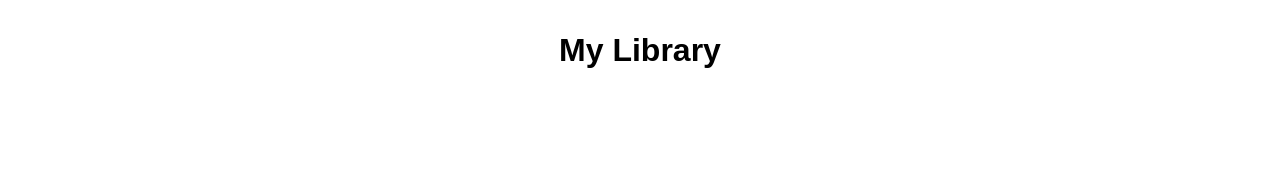
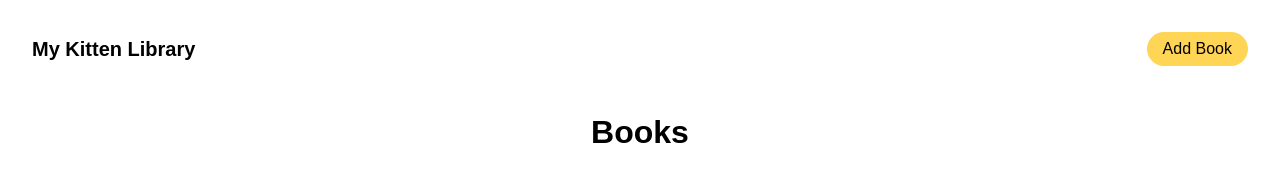
Before and after one commit to Tamer-Technologies/Library, a plain HTML site: page index.html in a window 1280 px wide. Drawn offline with Linux system fonts and the light colour scheme.

Commit message:
feat: design "Add Book" button & add library name

```diff
--- a/index.html
+++ b/index.html
@@ -8,7 +8,11 @@
 </head>
 <body>
   <main>
-    <h1>My Library</h1>
+    <header>
+      <p>My Kitten Library</p>
+      <div class="add-book">Add Book</div>
+    </header>
+    <h1>Books</h1>
     <section class="books-section">
       <div class="books-grid">
 
--- a/styles.css
+++ b/styles.css
@@ -1,7 +1,9 @@
 :root {
-  --header-color: black;
+  --dark: black;
+  --light: white;
   --gray: #505050;
   --light-gray: #888888;
+  --yello-button: #ffd555;
 }
 
 * {
@@ -11,9 +13,42 @@
   font-family: Arial, Helvetica, sans-serif;
 }
 
+
+header {
+  display: flex;
+  align-items: center;
+  justify-content: space-between;
+  padding-inline: 2rem;
+  margin-block: 2rem 3rem;
+
+}
+
+header p {
+  font-size: 20px;
+  font-weight: bold;
+}
+
+.add-book {
+  padding: 0.5em 1em;
+  background-color: var(--yello-button);
+  border-radius: 20px;
+  cursor: pointer;
+  transition: 0.1s;
+}
+
+.add-book:hover {
+  background-color: var(--dark);
+  color: var(--light);
+}
+
+.add-book:active {
+  opacity: 0.5;
+}
+
 h1 {
   text-align: center;
-  margin-block: 2rem 4rem;
+  margin-block: 0 3rem;
+
 }
 
 .books-section {
@@ -35,7 +70,6 @@ h1 {
 
 .book:hover {
   transform: scale(1.1) translateY(-20px);
-
 }
 
 .book-cover {
```
